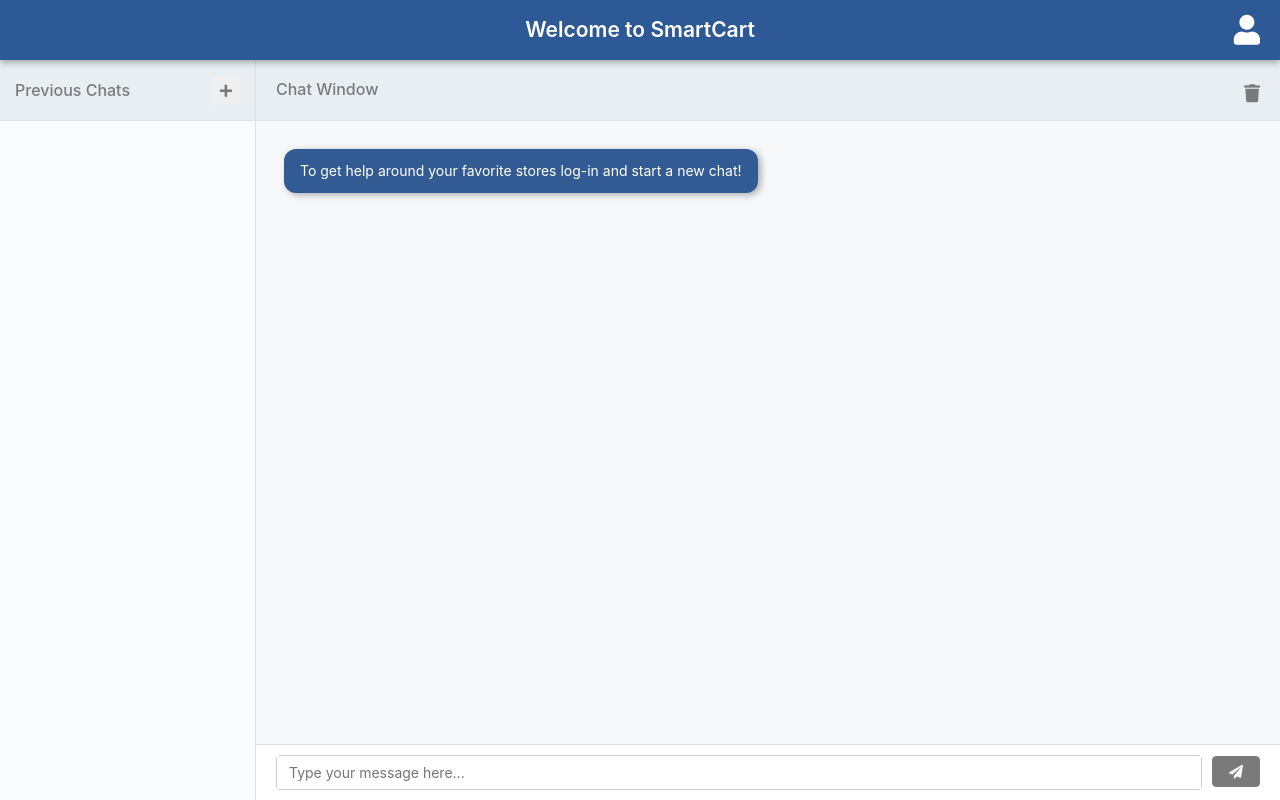
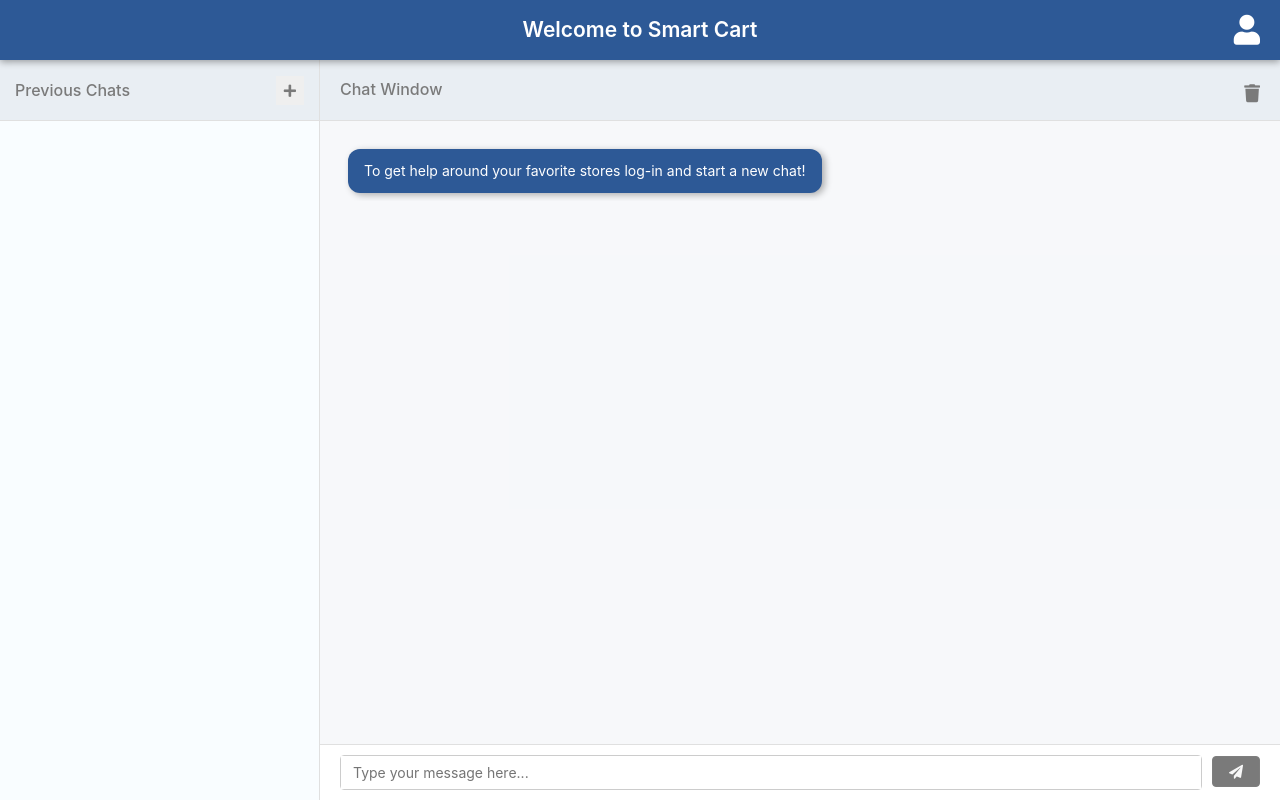
Before and after one commit to gcarson1/SmartCart, a Flask app: page / in a window 1280 px wide. Run offline with Flask 3, Linux system fonts and the light colour scheme; some libraries are stand-ins or nearby versions.

Commit message:
idk what happend

```diff
--- a/templates/index.html
+++ b/templates/index.html
@@ -17,7 +17,7 @@
       margin: 0;
       padding: 0;
       box-sizing: border-box;
-      font-family: -apple-system, BlinkMacSystemFont, "Segoe UI", Roboto, Helvetica, Arial, sans-serif;
+  font-family: -apple-system, BlinkMacSystemFont, "Segoe UI", Roboto, Helvetica, Arial, sans-serif;
     }
     body {
       background-color: #f9fdff;
@@ -101,7 +101,7 @@
     }
     /* Left Column: Chat Sessions */
     .left-column {
-      width: 20%;
+      width: 25%;
       background-color: #f9fdff;
       border-right: 1px solid #e0e0e0;
       display: flex;
@@ -208,7 +208,7 @@
       font-size: 14px;
     }
     .message.left .text_wrapper {
-      background-color: #335b93;
+      background-color: #2d5996;
       color: #fff;
       margin-left: 10px;
       float: left;
@@ -333,7 +333,7 @@
       {% if current_user.is_authenticated %}
         Smart Cart - {{ currStoreName }}
       {% else %}
-        Welcome to SmartCart
+        Welcome to Smart Cart
       {% endif %}
     </div>
 
```
